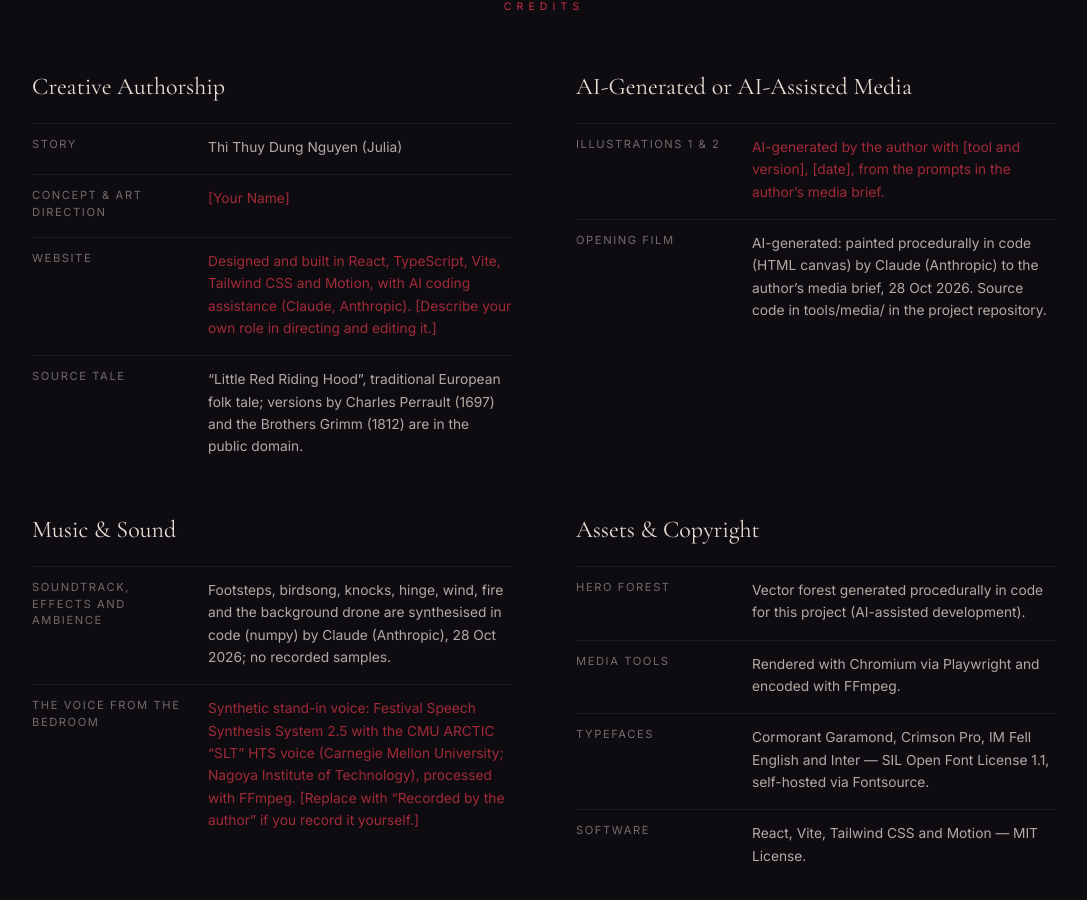
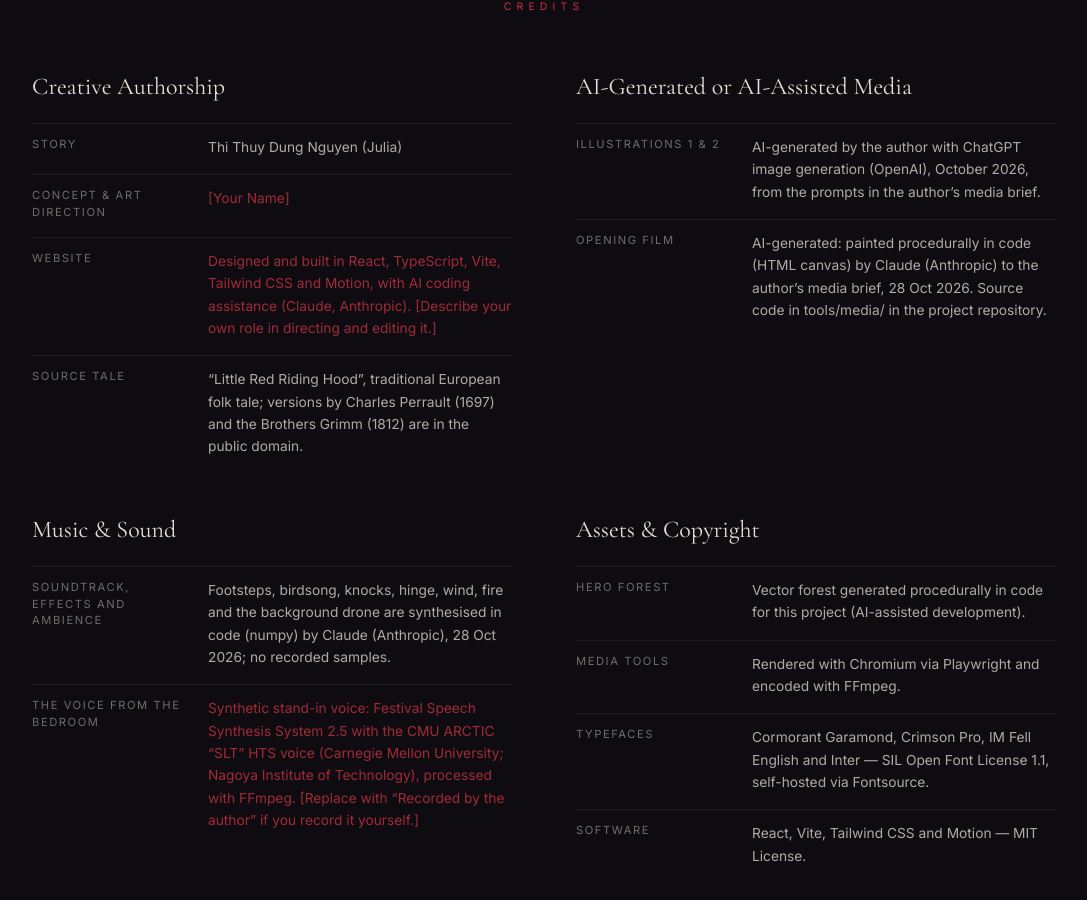
Before and after one commit to julianguyen283/behind-the-red-hood, a React (Vite) app: page / in a window 1280 px wide. Shown: the part 10219-11119 px from the top of the page, without its empty margins (96-1183 px from the left). Built offline with nearby package versions, Linux system fonts and the light colour scheme; a web font is replaced by a local one.

Commit message:
Credits: illustrations made with ChatGPT image generation
Co-Authored-By: Claude Opus 5.5 <noreply@anthropic.com>
Claude-Session: https://claude.ai/code/session_013Ueg5vFBDcAyDydNwx8Pwo

```diff
--- a/src/content/site.ts
+++ b/src/content/site.ts
@@ -52,8 +52,7 @@ export const credits: CreditGroup[] = [
     items: [
       {
         label: 'Illustrations 1 & 2',
-        value: 'AI-generated by the author with [tool and version], [date], from the prompts in the author’s media brief.',
-        pending: true,
+        value: 'AI-generated by the author with ChatGPT image generation (OpenAI), October 2026, from the prompts in the author’s media brief.',
       },
       {
         label: 'Opening film',
```
